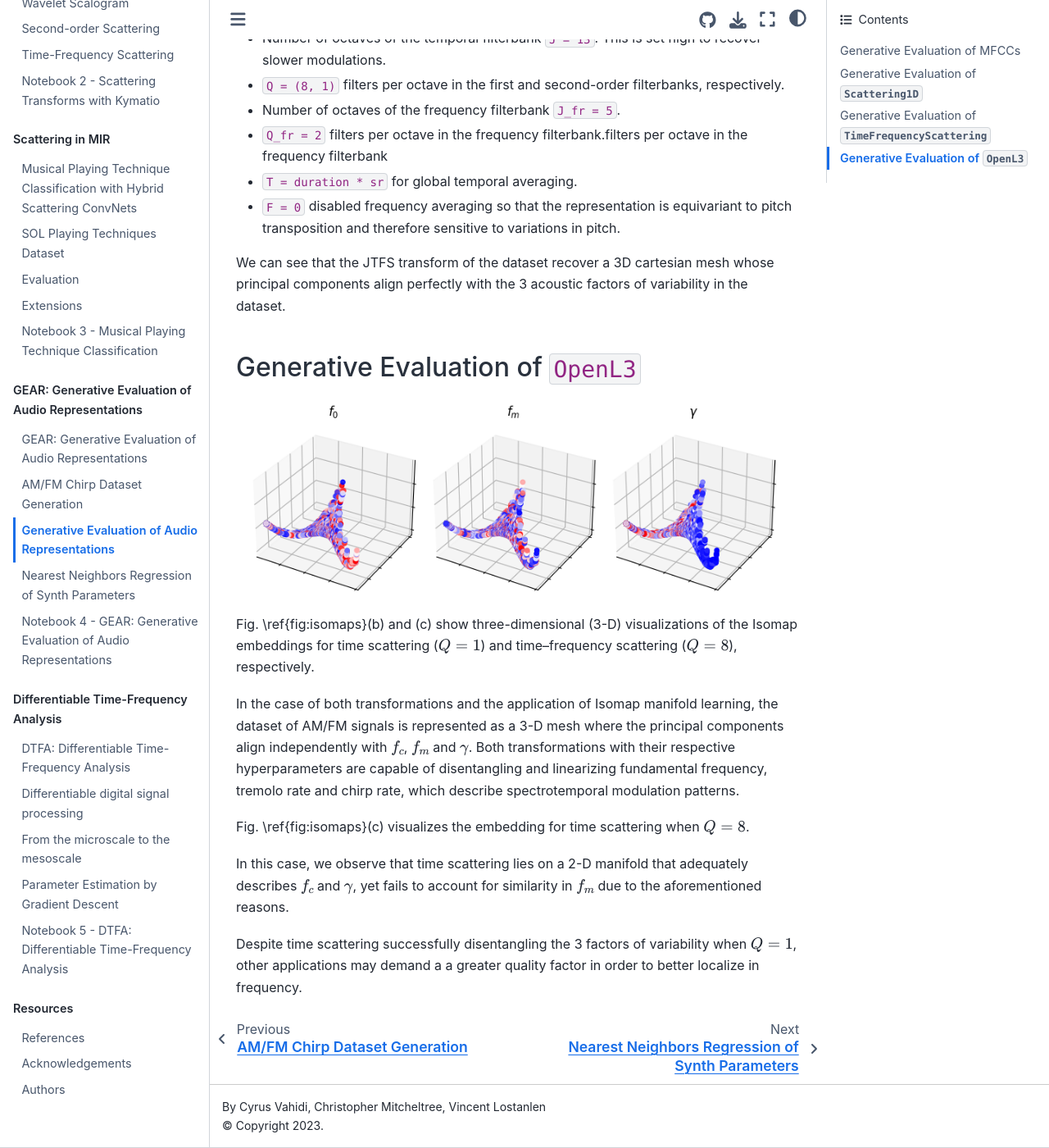
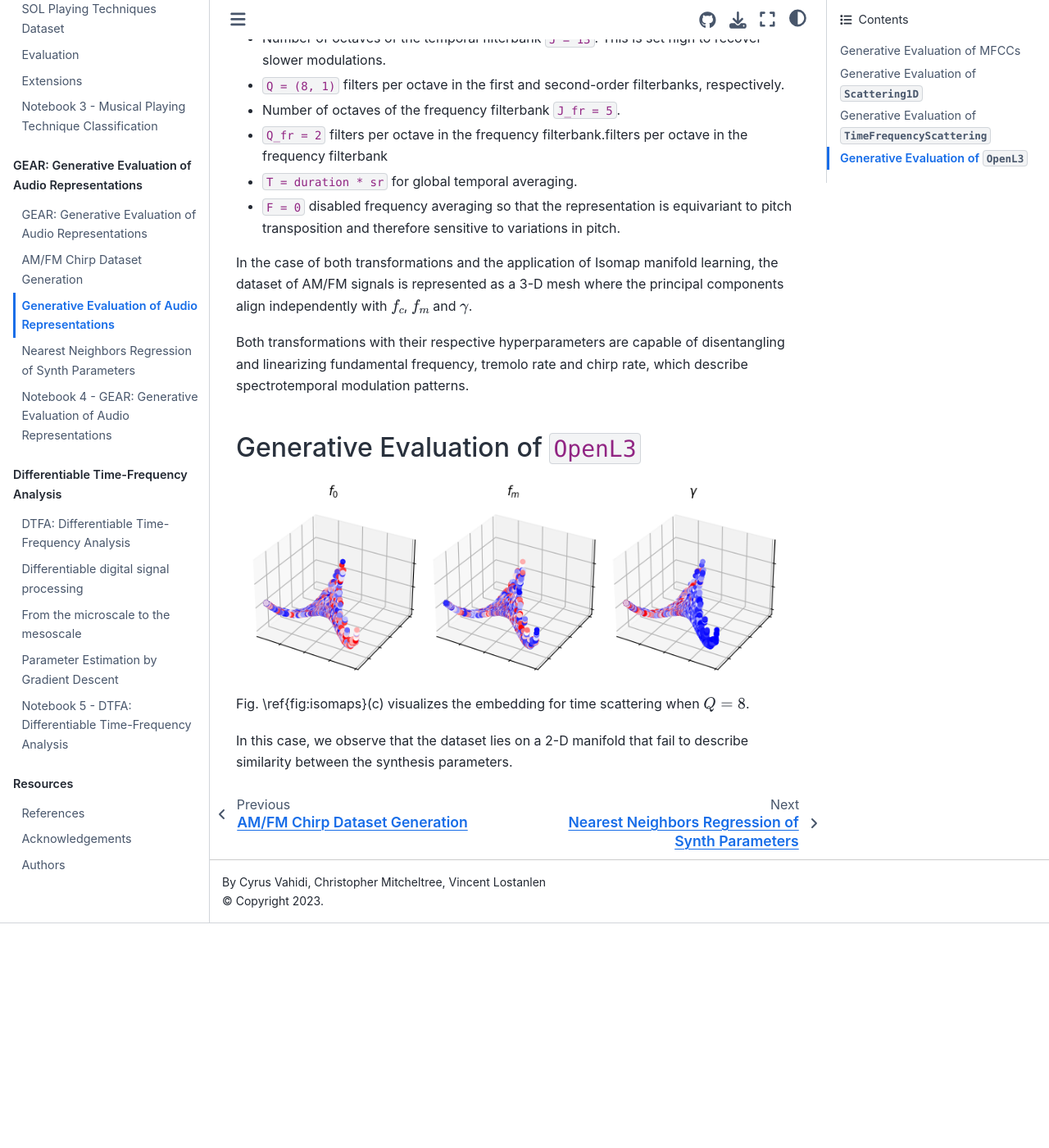
Before and after one commit to kymatio/ismir23-tutorial, a Jupyter Book: the page built from book/ch5_gear/eval.md, in a window 1280 px wide and 1400 px high, scrolled down 2380 px. Shown: the whole window at 82% size. Built offline with Jupyter Book 1.0.4 settings and Sphinx 7.4.7 and the Sphinx Book theme 1.1.4, drawn with Linux system fonts in a browser that asks for light colours; after the commit the page ends 3506 px from its top, so only the background shows below that.

Commit message:
build and gear

````diff
--- a/book/ch5_gear/eval.md
+++ b/book/ch5_gear/eval.md
@@ -57,7 +57,9 @@ We compute the time-frequency scattering coefficients of the dataset, setting th
 - `T = duration * sr` for global temporal averaging.
 - `F = 0` disabled frequency averaging so that the representation is equivariant to pitch transposition and therefore sensitive to variations in pitch.
 
-We can see that the JTFS transform of the dataset recover a 3D cartesian mesh whose principal components align perfectly with the 3 acoustic factors of variability in the dataset.
+In the case of both transformations and the application of Isomap manifold learning, the dataset of AM/FM signals is represented as a 3-D mesh where the principal components align independently with $f_c$, $f_m$ and $\gamma$.
+
+Both transformations with their respective hyperparameters are capable of disentangling and linearizing fundamental frequency, tremolo rate and chirp rate, which describe spectrotemporal modulation patterns.
 
 Generative Evaluation of `OpenL3`
 -----------------------------------------------------
@@ -67,12 +69,6 @@ Generative Evaluation of `OpenL3`
 :align: center
 ```
 
-Fig. \ref{fig:isomaps}(b) and (c) show three-dimensional (3-D) visualizations of the Isomap embeddings for time scattering ($Q=1$) and time--frequency scattering ($Q=8$), respectively.
-
-In the case of both transformations and the application of Isomap manifold learning, the dataset of AM/FM signals is represented as a 3-D mesh where the principal components align independently with $f_c$, $f_m$ and $\gamma$. Both transformations with their respective hyperparameters are capable of disentangling and linearizing fundamental frequency, tremolo rate and chirp rate, which describe spectrotemporal modulation patterns.
-
 Fig. \ref{fig:isomaps}(c) visualizes the embedding for time scattering when $Q = 8$.
 
-In this case, we observe that time scattering lies on a 2-D manifold that adequately describes $f_c$ and $\gamma$, yet fails to account for similarity in $f_m$ due to the aforementioned reasons.
-
-Despite time scattering successfully disentangling the 3 factors of variability when $Q = 1$, other applications may demand a a greater quality factor in order to better localize in frequency.
+In this case, we observe that the dataset lies on a 2-D manifold that fail to describe similarity between the synthesis parameters.
````
Also changed, not shown: book/ch2_wavelets/1_wavelets.md (+1 -1 lines), book/ch5_gear/knn.md (+3 -2 lines).
